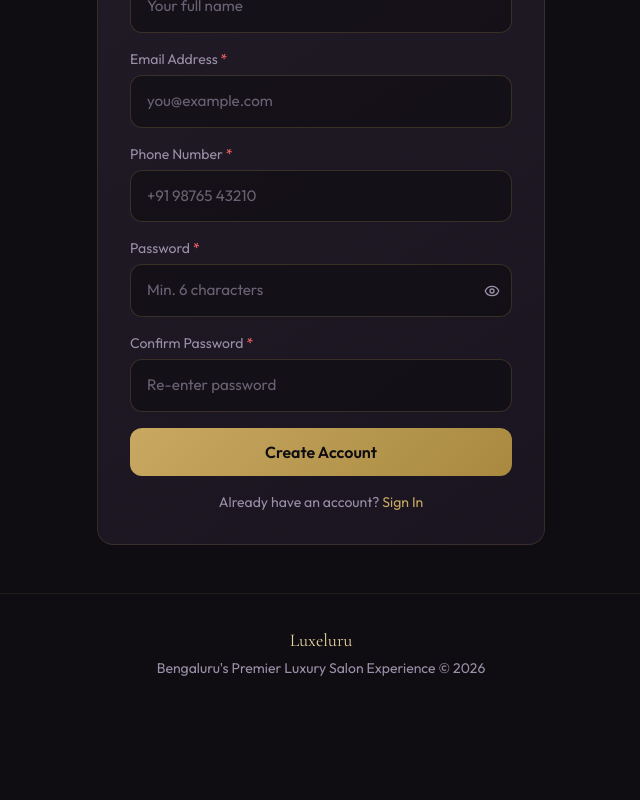
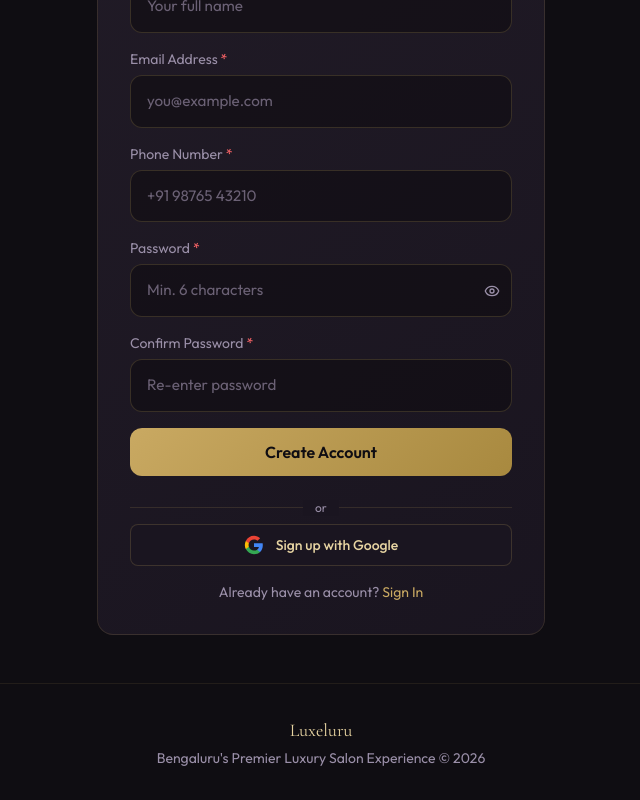
Before and after one commit to hariharln28/Luxeluru, a React (Vite) app: page /register in a window 1280 px wide. Shown: the part 390-1190 px from the top of the page, without its empty margins (319-959 px from the left). Before the commit the page ends 1100 px from the top, so only its background shows below. Built offline with nearby package versions, Linux system fonts and the light colour scheme; no server answers.

Commit message:
Add Sign in with Google option to Login and Register pages

```diff
--- a/src/context/AppContext.tsx
+++ b/src/context/AppContext.tsx
@@ -29,6 +29,7 @@
   language: Language;
   setLanguage: (lang: Language) => void;
   login: (emailOrPhone: string, password: string) => Promise<boolean>;
+  loginWithGoogle: () => Promise<void>;
   resetPassword: (email: string) => Promise<boolean>;
   salonLogin: (name: string, id: string, email: string, checkPass: string) => Promise<boolean>;
   adminLogin: (userStr: string, passStr: string) => Promise<boolean>;
@@ -476,6 +477,26 @@
       return false;
     }
   }, [users, addToast]);
+
+  const loginWithGoogle = useCallback(async () => {
+    if (!supabaseConfigured) {
+      addToast('error', 'Authentication is not configured. Please set up Supabase credentials.');
+      return;
+    }
+    try {
+      const { error } = await supabase.auth.signInWithOAuth({
+        provider: 'google',
+        options: {
+          redirectTo: window.location.origin + '/dashboard',
+        },
+      });
+      if (error) {
+        addToast('error', error.message);
+      }
+    } catch (err: any) {
+      addToast('error', err.message || 'Google sign-in failed.');
+    }
+  }, [addToast]);
 
 
   const resetPassword = useCallback(async (email: string): Promise<boolean> => {
@@ -1288,6 +1309,7 @@
         language,
         setLanguage,
         login,
+        loginWithGoogle,
         resetPassword,
         salonLogin,
         adminLogin,
--- a/src/pages/LoginPage.tsx
+++ b/src/pages/LoginPage.tsx
@@ -22,7 +22,7 @@
   const [showSalonPass, setShowSalonPass] = useState(false);
 
   const [error, setError] = useState('');
-  const { login, salonLogin } = useApp();
+  const { login, loginWithGoogle, salonLogin } = useApp();
   const tr = useT();
   const navigate = useNavigate();
   const location = useLocation();
@@ -218,10 +218,33 @@
           </button>
 
           {loginType === 'user' && (
-            <p className="text-center text-sm text-[#9a8fa8]">
-              {tr('noAccount')}{' '}
-              <Link to="/register" className="text-[#c9a962] hover:underline">{tr('register')}</Link>
-            </p>
+            <>
+              <div className="relative my-2">
+                <div className="absolute inset-0 flex items-center">
+                  <div className="w-full border-t border-[#c9a962]/15" />
+                </div>
+                <div className="relative flex justify-center text-xs">
+                  <span className="bg-[#1a1520] px-3 text-[#9a8fa8]">or</span>
+                </div>
+              </div>
+              <button
+                type="button"
+                onClick={loginWithGoogle}
+                className="flex w-full items-center justify-center gap-3 rounded-lg border border-[#c9a962]/20 bg-[#1a1520] px-4 py-2.5 text-sm font-medium text-[#e8d5a3] transition hover:bg-[#c9a962]/10 hover:border-[#c9a962]/40"
+              >
+                <svg className="h-5 w-5" viewBox="0 0 24 24">
+                  <path d="M22.56 12.25c0-.78-.07-1.53-.2-2.25H12v4.26h5.92a5.06 5.06 0 01-2.2 3.32v2.77h3.57c2.08-1.92 3.28-4.74 3.28-8.1z" fill="#4285F4"/>
+                  <path d="M12 23c2.97 0 5.46-.98 7.28-2.66l-3.57-2.77c-.98.66-2.23 1.06-3.71 1.06-2.86 0-5.29-1.93-6.16-4.53H2.18v2.84C3.99 20.53 7.7 23 12 23z" fill="#34A853"/>
+                  <path d="M5.84 14.09c-.22-.66-.35-1.36-.35-2.09s.13-1.43.35-2.09V7.07H2.18C1.43 8.55 1 10.22 1 12s.43 3.45 1.18 4.93l2.85-2.22.81-.62z" fill="#FBBC05"/>
+                  <path d="M12 5.38c1.62 0 3.06.56 4.21 1.64l3.15-3.15C17.45 2.09 14.97 1 12 1 7.7 1 3.99 3.47 2.18 7.07l3.66 2.84c.87-2.6 3.3-4.53 6.16-4.53z" fill="#EA4335"/>
+                </svg>
+                Sign in with Google
+              </button>
+              <p className="text-center text-sm text-[#9a8fa8]">
+                {tr('noAccount')}{' '}
+                <Link to="/register" className="text-[#c9a962] hover:underline">{tr('register')}</Link>
+              </p>
+            </>
           )}
         </form>
 
--- a/src/pages/RegisterPage.tsx
+++ b/src/pages/RegisterPage.tsx
@@ -15,7 +15,7 @@
   const [showPass, setShowPass] = useState(false);
   const [error, setError] = useState('');
   const [loading, setLoading] = useState(false);
-  const { register, language } = useApp();
+  const { register, loginWithGoogle, language } = useApp();
   const tr = useT();
   const navigate = useNavigate();
 
@@ -153,6 +153,27 @@
               tr('register')
             )}
           </button>
+          <div className="relative my-2">
+            <div className="absolute inset-0 flex items-center">
+              <div className="w-full border-t border-[#c9a962]/15" />
+            </div>
+            <div className="relative flex justify-center text-xs">
+              <span className="bg-[#1a1520] px-3 text-[#9a8fa8]">or</span>
+            </div>
+          </div>
+          <button
+            type="button"
+            onClick={loginWithGoogle}
+            className="flex w-full items-center justify-center gap-3 rounded-lg border border-[#c9a962]/20 bg-[#1a1520] px-4 py-2.5 text-sm font-medium text-[#e8d5a3] transition hover:bg-[#c9a962]/10 hover:border-[#c9a962]/40"
+          >
+            <svg className="h-5 w-5" viewBox="0 0 24 24">
+              <path d="M22.56 12.25c0-.78-.07-1.53-.2-2.25H12v4.26h5.92a5.06 5.06 0 01-2.2 3.32v2.77h3.57c2.08-1.92 3.28-4.74 3.28-8.1z" fill="#4285F4"/>
+              <path d="M12 23c2.97 0 5.46-.98 7.28-2.66l-3.57-2.77c-.98.66-2.23 1.06-3.71 1.06-2.86 0-5.29-1.93-6.16-4.53H2.18v2.84C3.99 20.53 7.7 23 12 23z" fill="#34A853"/>
+              <path d="M5.84 14.09c-.22-.66-.35-1.36-.35-2.09s.13-1.43.35-2.09V7.07H2.18C1.43 8.55 1 10.22 1 12s.43 3.45 1.18 4.93l2.85-2.22.81-.62z" fill="#FBBC05"/>
+              <path d="M12 5.38c1.62 0 3.06.56 4.21 1.64l3.15-3.15C17.45 2.09 14.97 1 12 1 7.7 1 3.99 3.47 2.18 7.07l3.66 2.84c.87-2.6 3.3-4.53 6.16-4.53z" fill="#EA4335"/>
+            </svg>
+            Sign up with Google
+          </button>
           <p className="text-center text-sm text-[#9a8fa8]">
             {tr('hasAccount')}{' '}
             <Link to="/login" className="text-[#c9a962] hover:underline">{tr('login')}</Link>
```
